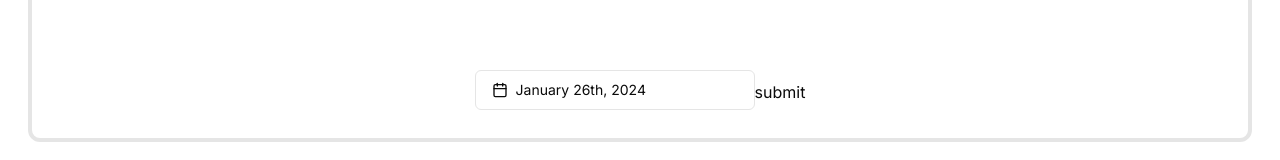
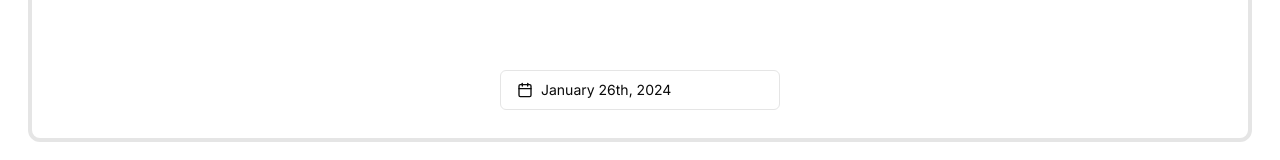
Before and after one commit to maherdj/macro-tracker, a Next.js app: page /dashboard in a window 1280 px wide. Shown: the part 390-550 px from the top of the page. Built offline with nearby package versions, Linux system fonts and the light colour scheme.

Commit message:
added attribute to calendar component that will trigger handleChange when a day is clicked. The day showing always reverts back to the current day

```diff
--- a/src/app/dashboard/DatePicker.tsx
+++ b/src/app/dashboard/DatePicker.tsx
@@ -11,17 +11,25 @@ import {
 } from "@/components/ui/popover";
 
 import { useRouter } from "next/navigation";
-import { useEffect } from "react";
+import React, { useEffect, useMemo } from "react";
 
 export default function DatePicker() {
   const { date, setDate } = useMacroContext();
 
   const router = useRouter();
 
-  useEffect(() => {
-    setDate(new Date());
-  }, []);
+  // useEffect(() => {
+  //   setDate(new Date());
+  // }, []);
 
+  const handleDayClick = (day: Date) => {
+    let dateString: string;
+    setDate(day);
+    dateString = day.toDateString();
+    router.push(`/dashboard/${dateString}`);
+
+    console.log("date: " + dateString);
+  };
   const handleChange = (e: React.FormEvent) => {
     e.preventDefault();
     let dateString: string;
@@ -29,32 +37,35 @@ export default function DatePicker() {
     let dateMonth: number;
     let dateYear: number;
 
-    dateDay = date.getDay();
-    dateMonth = date.getMonth();
-    dateYear = date.getFullYear();
+    dateString = date.toDateString();
 
-    dateString =
-      dateMonth.toString() + dateDay.toString() + dateYear.toString();
+    // dateDay = date.getDay();
+    // dateMonth = date.getMonth();
+    // dateYear = date.getFullYear();
 
-    console.log(
-      "Month:" +
-        dateMonth +
-        "   " +
-        "Day: " +
-        dateDay +
-        "   " +
-        "Year: " +
-        dateYear
-    );
-    setDate(date);
+    // dateString =
+    //   dateMonth.toString() + dateDay.toString() + dateYear.toString();
+
+    // console.log(
+    //   "Month:" +
+    //     dateMonth +
+    //     "   " +
+    //     "Day: " +
+    //     dateDay +
+    //     "   " +
+    //     "Year: " +
+    //     dateYear
+    // );
 
     router.push(`/dashboard/${dateString}`);
 
     console.log("date: " + dateString);
   };
 
+  const footer = <button onClick={(e) => handleChange(e)}>Go To Day</button>;
+
   return (
-    <form onSubmit={handleChange}>
+    <>
       <Popover>
         <PopoverTrigger asChild>
           <Button
@@ -69,15 +80,9 @@ export default function DatePicker() {
           </Button>
         </PopoverTrigger>
         <PopoverContent className="w-auto p-0">
-          <Calendar
-            mode="single"
-            selected={date}
-            onSelect={setDate}
-            initialFocus
-          />
+          <Calendar mode="single" selected={date} onDayClick={handleDayClick} />
         </PopoverContent>
       </Popover>
-      <button>submit</button>
-    </form>
+    </>
   );
 }
```
